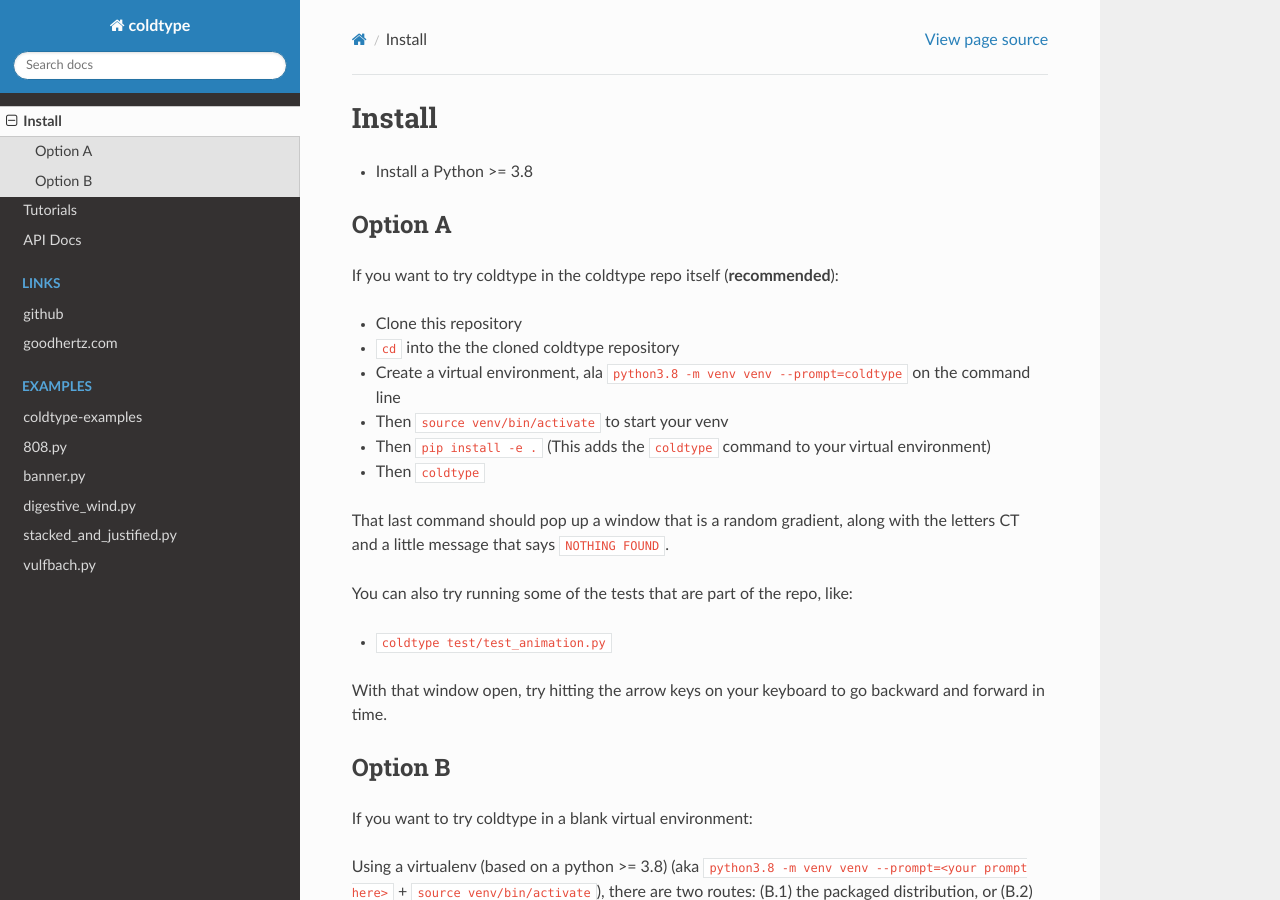
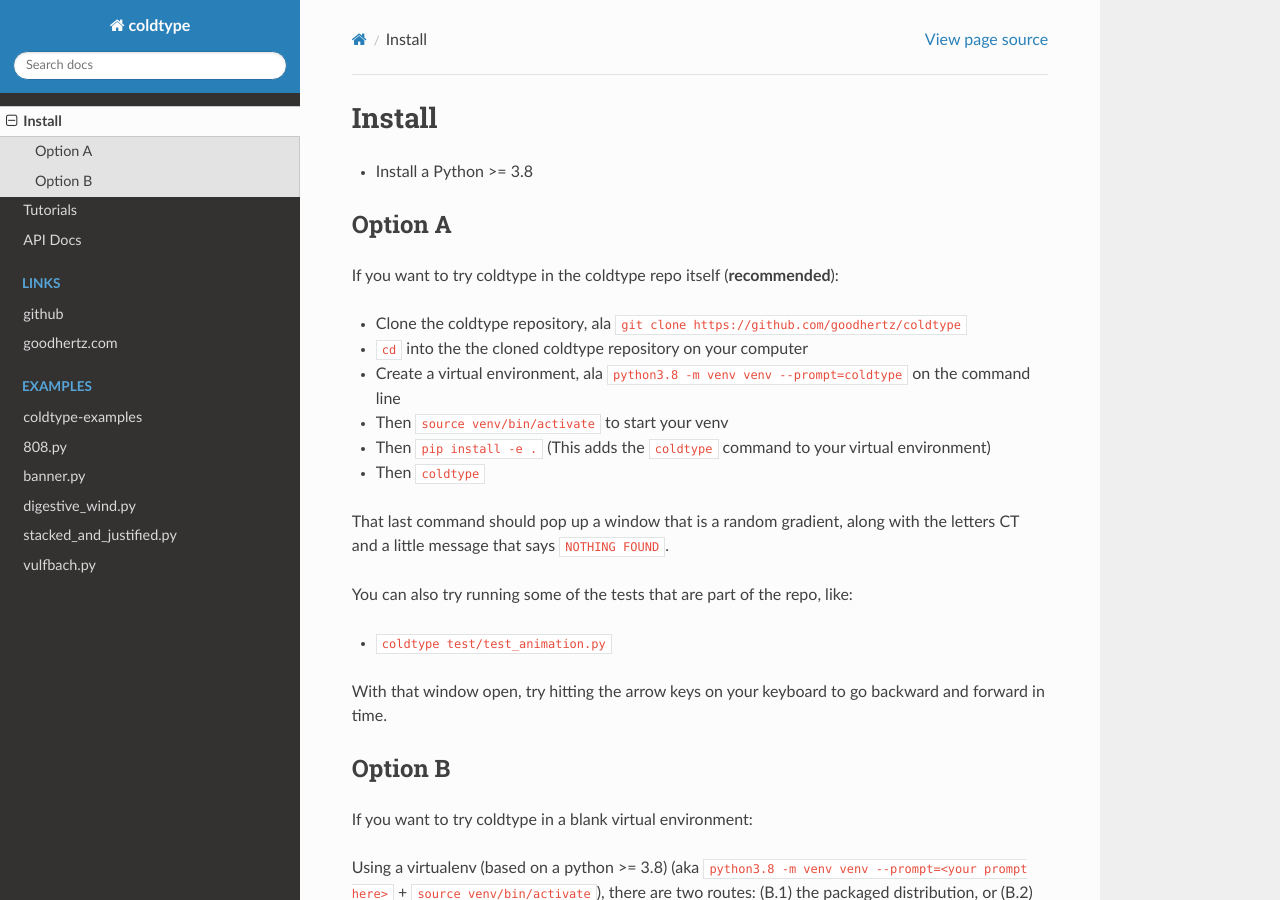
Before and after one commit to Digitalintf/coldtype, a Sphinx documentation site: the page built from docs/install.rst, in a window 1280 px wide and 900 px high. Built offline with Sphinx 7.4.7 and the Read the Docs theme 2.0.0, drawn with Linux system fonts in a browser that asks for light colours.

Commit message:
clarify meaning of repository

```diff
--- a/docs/install.rst
+++ b/docs/install.rst
@@ -8,8 +8,8 @@
 
 If you want to try coldtype in the coldtype repo itself (**recommended**):
 
-* Clone this repository
-* ``cd`` into the the cloned coldtype repository
+* Clone the coldtype repository, ala ``git clone https://github.com/goodhertz/coldtype``
+* ``cd`` into the the cloned coldtype repository on your computer
 * Create a virtual environment, ala ``python3.8 -m venv venv --prompt=coldtype`` on the command line
 * Then ``source venv/bin/activate`` to start your venv
 * Then ``pip install -e .`` (This adds the ``coldtype`` command to your virtual environment)
```
Also changed, not shown: docs/index.rst (+2 -9 lines).
